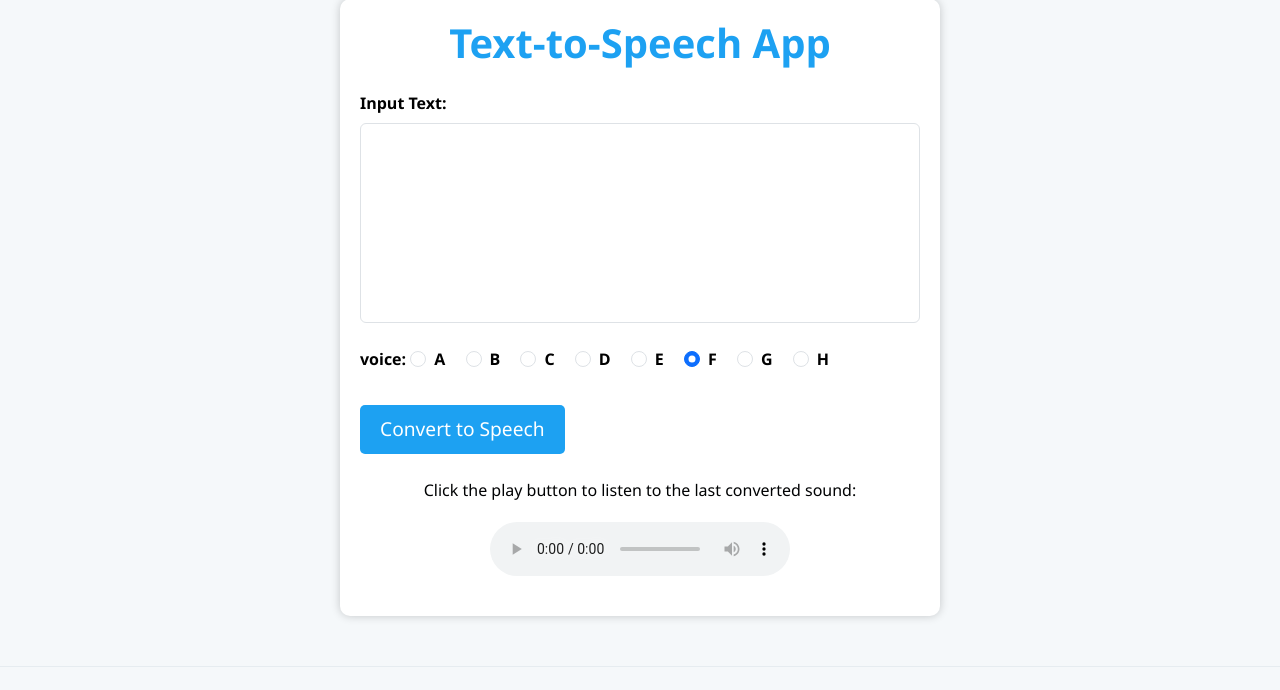
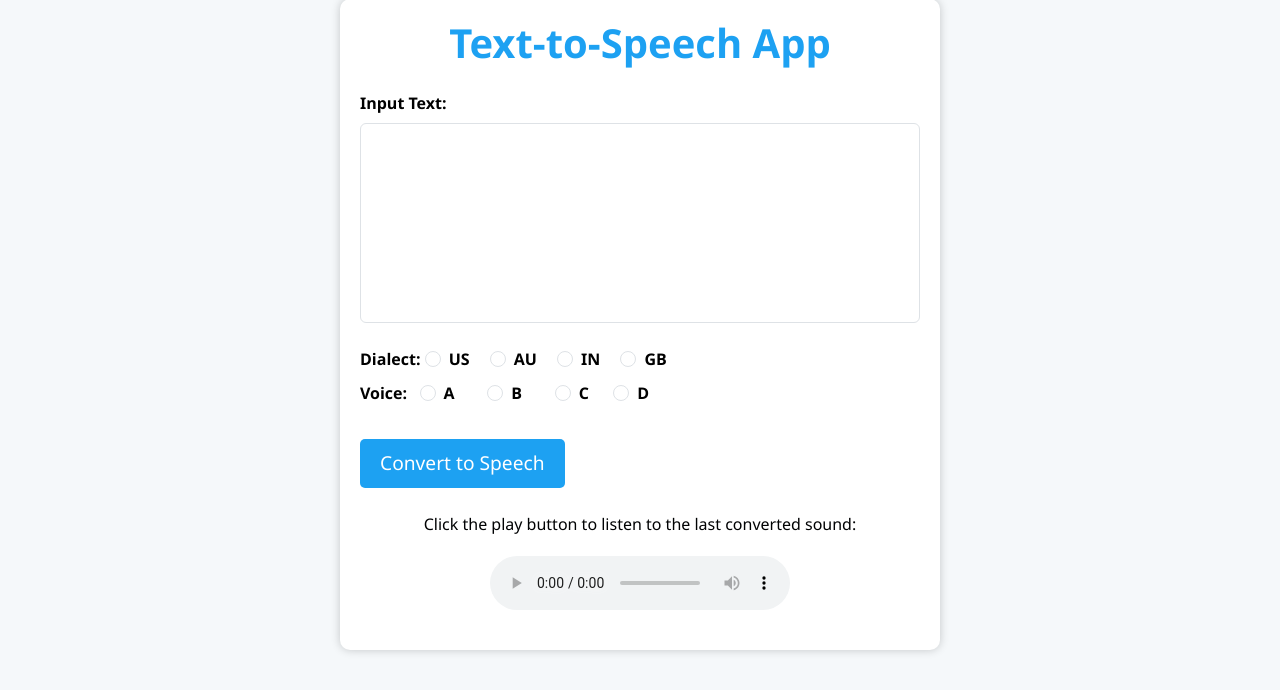
Before and after one commit to MahdeeMushfiqueKamal/text-to-speech-app-for-personal-use, a Flask app: page / in a window 1280 px wide. Shown: the part 51-741 px from the top of the page. Run offline with Flask 2, Linux system fonts and the light colour scheme.

Commit message:
voice and dialect option

```diff
--- a/main.py
+++ b/main.py
@@ -57,6 +57,8 @@ def tts():
     # Get the input text from the form
     input_text = request.form["input_text"]
     voice_name = request.form['voice']
+    dialect_name = request.form['dialect']
+
     global global_input_text
     global_input_text = input_text
 
@@ -66,7 +68,7 @@ def tts():
     # Set up the voice parameters
     voice = texttospeech.VoiceSelectionParams(
         language_code="en-US",
-        name= f'en-US-Standard-{voice_name}'
+        name= f'en-{dialect_name}-Wavenet-{voice_name}'
     )
 
     # Set up the audio file parameters
--- a/templates/index.html
+++ b/templates/index.html
@@ -94,50 +94,48 @@
 				<textarea id="input_text" name="input_text" class="form-control" rows="4"></textarea>
 				<br>
 
-				<label for="voice">voice:</label>
+				<label for="dialect">Dialect:</label>
+				<div class="form-check form-check-inline">
+					<input class="form-check-input" type="radio" name="dialect" id="US" value="US">
+					<label class="form-check-label" for="US">US</label>
+				</div>
+				<div class="form-check form-check-inline">
+					<input class="form-check-input" type="radio" name="dialect" id="AU" value="AU">
+					<label class="form-check-label" for="AU">AU</label>
+				</div>
+				<div class="form-check form-check-inline">
+					<input class="form-check-input" type="radio" name="dialect" id="IN" value="IN">
+					<label class="form-check-label" for="IN">IN</label>
+				</div>
+				<div class="form-check form-check-inline">
+					<input class="form-check-input" type="radio" name="dialect" id="GB" value="GB">
+					<label class="form-check-label" for="GB">GB</label>
+				</div>
+				<br>
+
+				<label for="voice">Voice:&nbsp;&nbsp;</label>
 				<div class="form-check form-check-inline">
 					<input class="form-check-input" type="radio" name="voice" id="A" value="A">
-					<label class="form-check-label" for="A">A</label>
+					<label class="form-check-label" for="A">A&nbsp;&nbsp;&nbsp;</label>
 				</div>
 				<div class="form-check form-check-inline">
 					<input class="form-check-input" type="radio" name="voice" id="B" value="B">
-					<label class="form-check-label" for="B">B</label>
+					<label class="form-check-label" for="B">B&nbsp;&nbsp;&nbsp;</label>
 				</div>
 
 				<div class="form-check form-check-inline">
 					<input class="form-check-input" type="radio" name="voice" id="C" value="C">
-					<label class="form-check-label" for="C">C</label>
+					<label class="form-check-label" for="C">C&nbsp;</label>
 				</div>
 
 				<div class="form-check form-check-inline">
 					<input class="form-check-input" type="radio" name="voice" id="D" value="D">
-					<label class="form-check-label" for="D">D</label>
+					<label class="form-check-label" for="D">D&nbsp;&nbsp;&nbsp;</label>
 				</div>
-
-				<div class="form-check form-check-inline">
-					<input class="form-check-input" type="radio" name="voice" id="E" value="E">
-					<label class="form-check-label" for="E">E</label>
-				</div>
-
-				<div class="form-check form-check-inline">
-					<input class="form-check-input" type="radio" name="voice" id="F" value="F" checked>
-					<label class="form-check-label" for="F">F</label>
-				</div>
-
-				<div class="form-check form-check-inline">
-					<input class="form-check-input" type="radio" name="voice" id="G" value="G">
-					<label class="form-check-label" for="G">G</label>
-				</div>
-
-				<div class="form-check form-check-inline">
-					<input class="form-check-input" type="radio" name="voice" id="H" value="H">
-					<label class="form-check-label" for="H">H</label>
-				</div>
-
-
 				<br>
 			</div>
 			<br>
+
 			<input type="submit" value="Convert to Speech" class="btn btn-primary">
 			<br>
 		</form>
```
